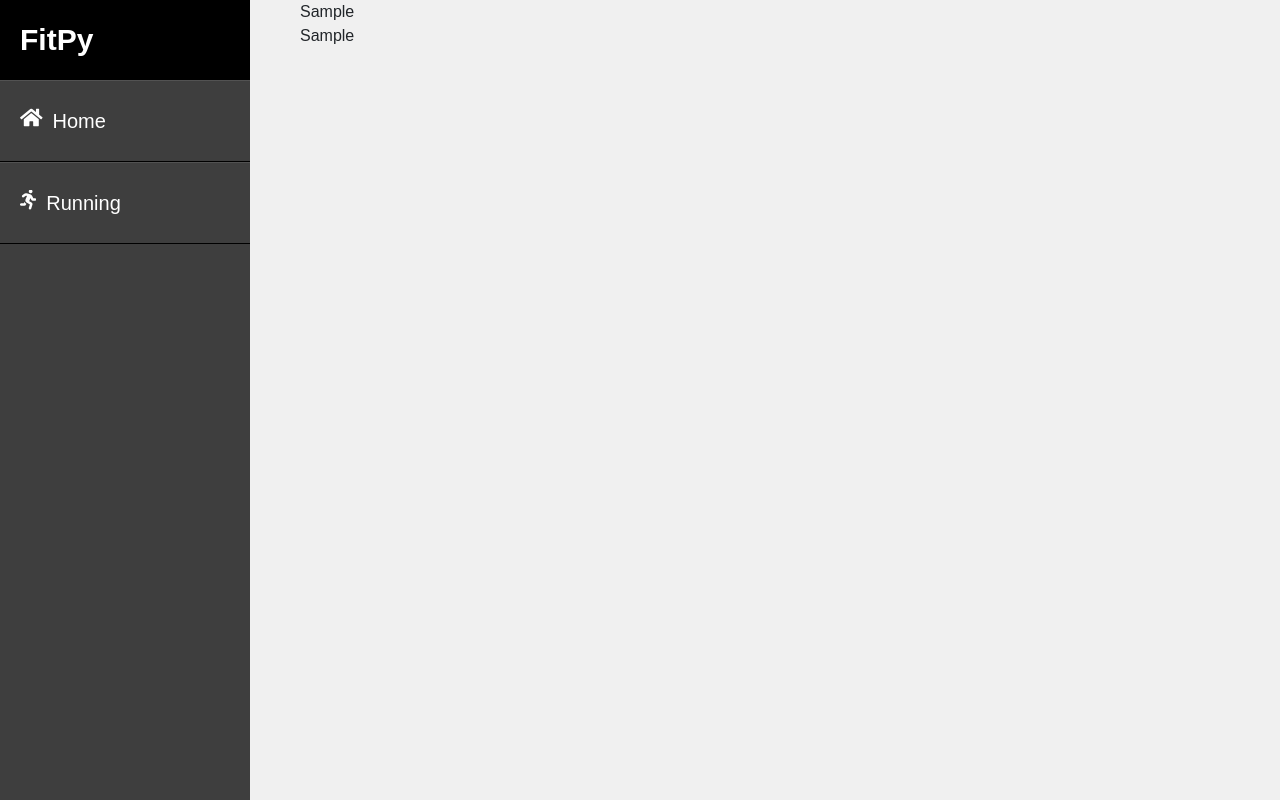
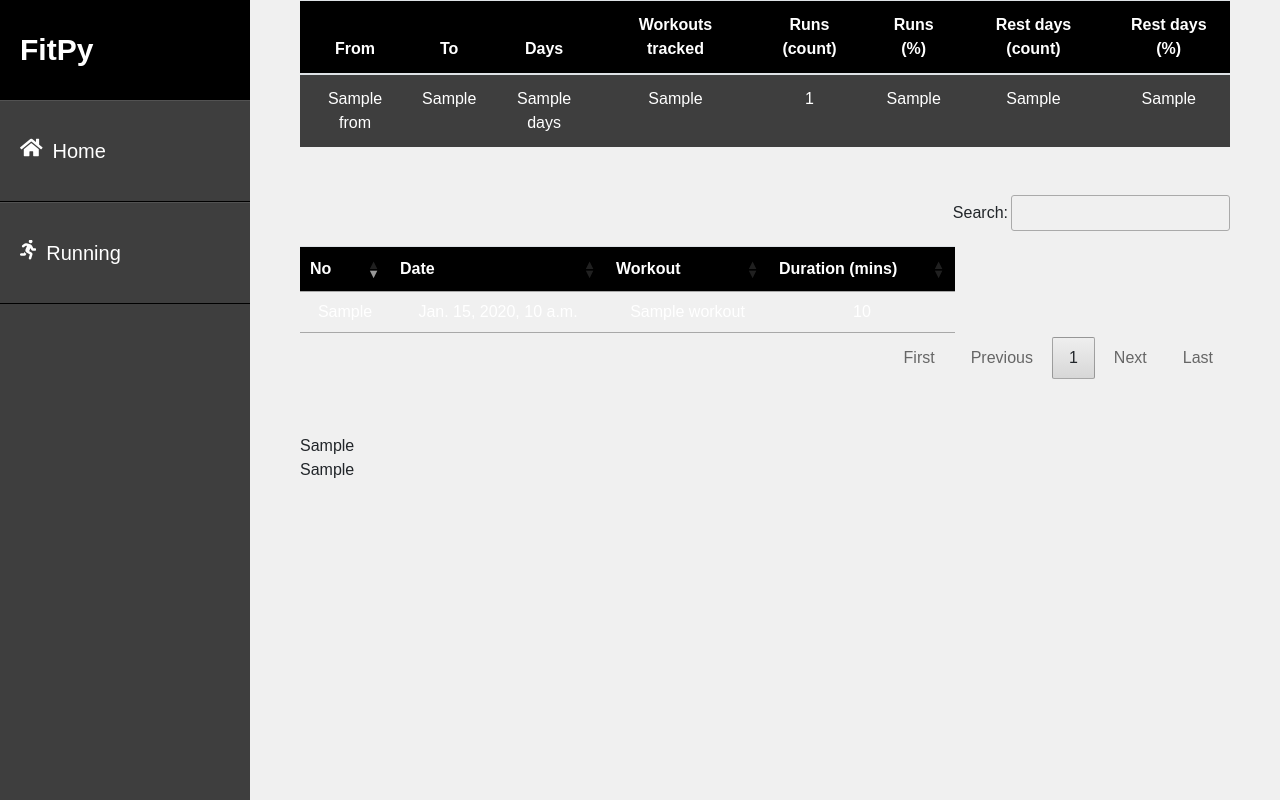
Before and after one commit to maosa/fitpy, a Django app: template workouts/templates/workouts/home.html in a window 1280 px wide. Run offline with Django 3.2, Linux system fonts and the light colour scheme; the template is opened without the code that fills it: most values are stand-ins (such as "Sample title", 1, 10 or a date in 2020); some libraries are stand-ins or nearby versions.

Commit message:
added an overall statistics table

```diff
--- a/workouts/static/workouts/main.css
+++ b/workouts/static/workouts/main.css
@@ -2,7 +2,7 @@
 
 :root {
     --sidenav_width: 250px;
-    --sidenav_head_height: 80px;
+    --sidenav_head_height: 100px;
     --homepage_margin: 50px;
 }
 
@@ -81,6 +81,30 @@ body {
     margin-top: 0px; /* or var(--sidenav_head_height) */
 }
 
+/* #################### STATS #################### */
+
+#stats {
+    height: auto;
+    width: 100%;
+    margin: 0px;
+    padding: 0px;
+    background-color: #3E3E3E;
+    text-align: center;
+    vertical-align: middle;
+    border-collapse: collapse;
+}
+
+#stats th {
+    background-color: #000000;
+    color: #FFFFFF;
+    font-weight: bold;
+}
+
+#stats tr {
+    color: #FFFFFF;
+    /* font-weight: bold; */
+}
+
 /* #################### WORKOUT LOG #################### */
 
 #workout_log {
@@ -100,7 +124,7 @@ body {
     background-color: #000000;
     color: #FFFFFF;
     font-weight: bold;
-    text-transform: capitalize;
+    /* text-transform: capitalize; */
 }
 
 #workout_log tr {
@@ -124,7 +148,7 @@ body {
     background-color: #000000;
     color: #FFFFFF;
     font-weight: bold;
-    text-transform: capitalize;
+    /* text-transform: capitalize; */
 }
 
 #run_log tr {
--- a/workouts/templates/workouts/base.html
+++ b/workouts/templates/workouts/base.html
@@ -62,6 +62,9 @@
 
             <!-- homepage -->
             <div class='main' id='homepage'>
+
+                <!-- stats -->
+                {% block stats %}{% endblock %}
 
                 <!-- Workout log -->
                 {% block workout_log %}{% endblock %}
--- a/workouts/templates/workouts/home.html
+++ b/workouts/templates/workouts/home.html
@@ -1,4 +1,51 @@
 {% extends 'workouts/base.html' %}
+
+<!-- Stats -->
+
+{% block stats %}
+
+    <div class='w-100' id='stats_row'>
+
+        <table class='table' id='stats'>
+
+            <thead>
+                <tr>
+                    <th>From</th>
+                    <th>To</th>
+                    <th>Days</th>
+                    <th>Workouts tracked</th>
+                    <th>Runs (count)</th>
+                    <th>Runs (%)</th>
+                    <th>Rest days (count)</th>
+                    <th>Rest days (%)</th>
+                </tr>
+            </thead>
+
+            <tbody>
+                {% for row in stats %}
+                <tr>
+                    <td>{{ row.from }}</td>
+                    <td>{{ row.to }}</td>
+                    <td>{{ row.days }}</td>
+                    <td>{{ row.workouts_tracked }}</td>
+                    <td>{{ row.total_runs }}</td>
+                    <td>{{ row.runs_ratio }}</td>
+                    <td>{{ row.rest_days }}</td>
+                    <td>{{ row.rest_days_prop }}</td>
+                </tr>
+                {% endfor %}
+            </tbody>
+
+        </table>
+
+        <br>
+        <br>
+
+    </div>
+
+{% endblock stats %}
+
+<!-- Workout log -->
 
 {% block workout_log %}
 
@@ -8,9 +55,13 @@
 
             <thead>
                 <tr>
-                    {% for col in data_filt_cols %}
+                    <!-- {% for col in data_filt_cols %}
                         <th>{{ col }}</th>
-                    {% endfor %}
+                    {% endfor %} -->
+                    <th>No</th>
+                    <th>Date</th>
+                    <th>Workout</th>
+                    <th>Duration (mins)</th>
                 </tr>
             </thead>
 
@@ -22,12 +73,14 @@
                     <td>{{ row.workout }}</td>
                     <td>{{ row.duration }}</td>
                     <td>{{ row.category }}</td>
-                    <td>{{ row.daydelta }}</td>
                 </tr>
                 {% endfor %}
             </tbody>
 
         </table>
+
+        <br>
+        <br>
 
     </div>
 
```
Also changed, not shown: workouts/templates/workouts/running.html (+8 -2 lines), workouts/views.py (+47 -5 lines), README.md, 1 other file.
